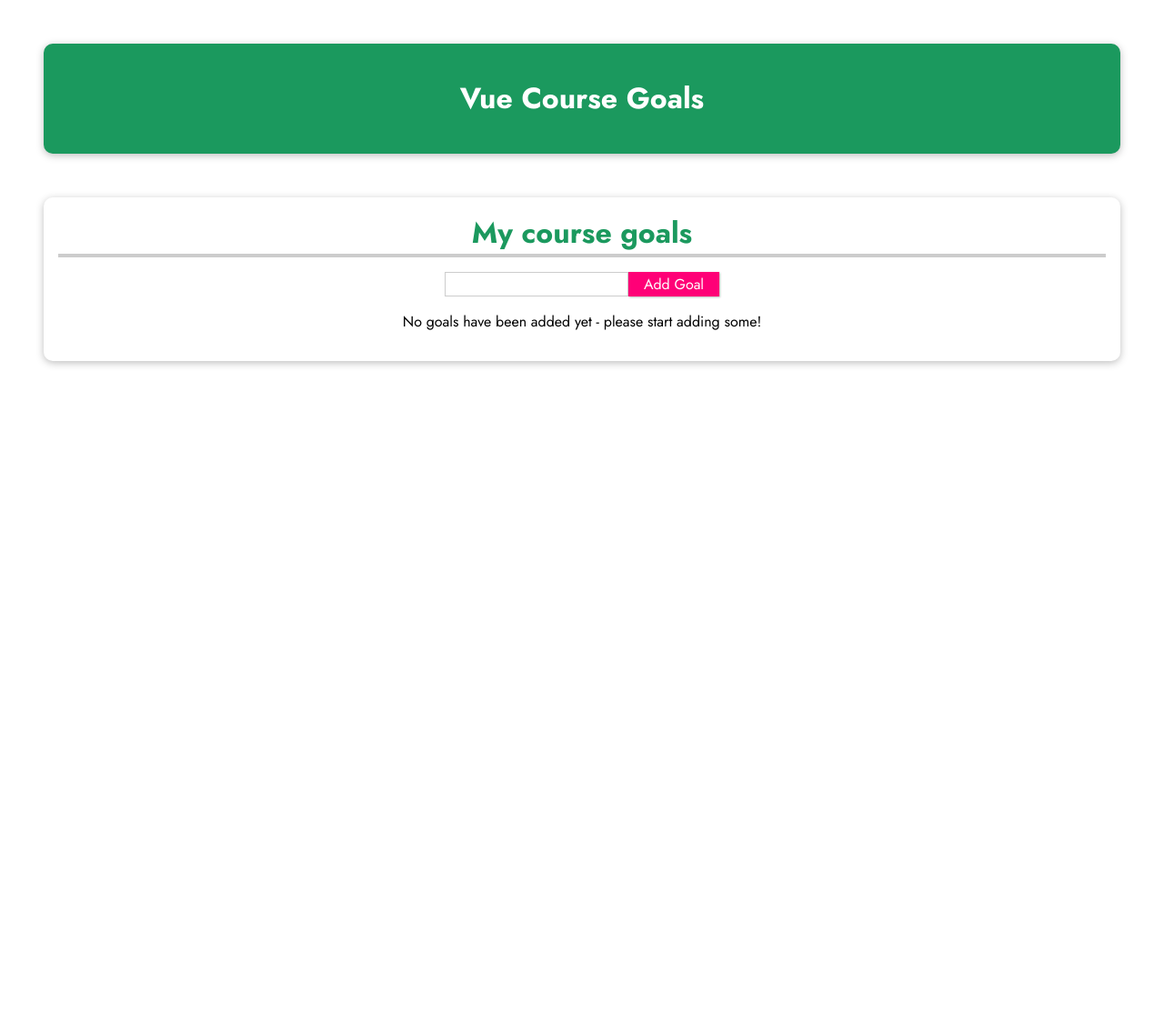
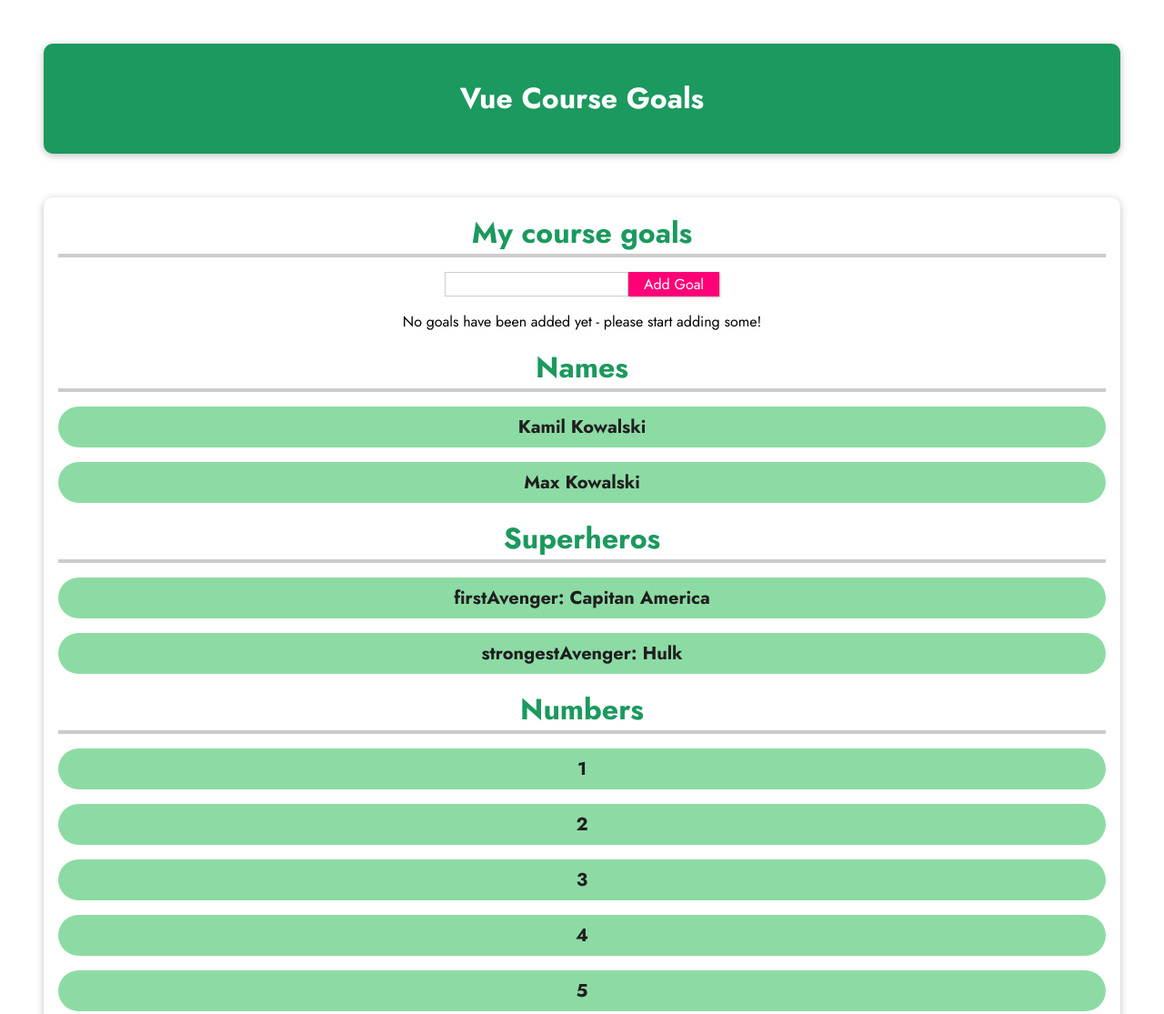
Before and after one commit to Camelleon007/VueS3_01, a plain HTML site: page index.html in a window 1280 px wide. Shown: the top 1115 px of the page at 91% size. Before the commit the page ends 800 px from the top, so only its background shows below. Drawn offline with nearby package versions, Linux system fonts and the light colour scheme.

Commit message:
v-for options

```diff
--- a/app.js
+++ b/app.js
@@ -3,6 +3,14 @@ const app = Vue.createApp({
     return {
       enteredGoalValue: "",
       goals: [],
+      names: [
+        { firstName: "Kamil", lastName: "Kowalski" },
+        { firstName: "Max", lastName: "Kowalski" },
+      ],
+      superheroes: {
+        firstAvenger: "Capitan America",
+        strongestAvenger: "Hulk",
+      },
     };
   },
   methods: {
--- a/index.html
+++ b/index.html
@@ -25,7 +25,19 @@
         No goals have been added yet - please start adding some!
       </p>
       <ul v-else>
-        <li v-for="goal in goals">{{ goal }}</li>
+        <li v-for="(goal, index) in goals">{{ index }} - {{ goal }}</li>
+      </ul>
+      <h2>Names</h2>
+      <ul>
+        <li v-for="name in names">{{ name.firstName }} {{ name.lastName }}</li>
+      </ul>
+      <h2>Superheros</h2>
+      <ul>
+        <li v-for="(name, key) in superheroes">{{ key }}: {{ name }}</li>
+      </ul>
+      <h2>Numbers</h2>
+      <ul>
+        <li v-for="num in 5">{{ num }}</li>
       </ul>
     </section>
   </body>
```
